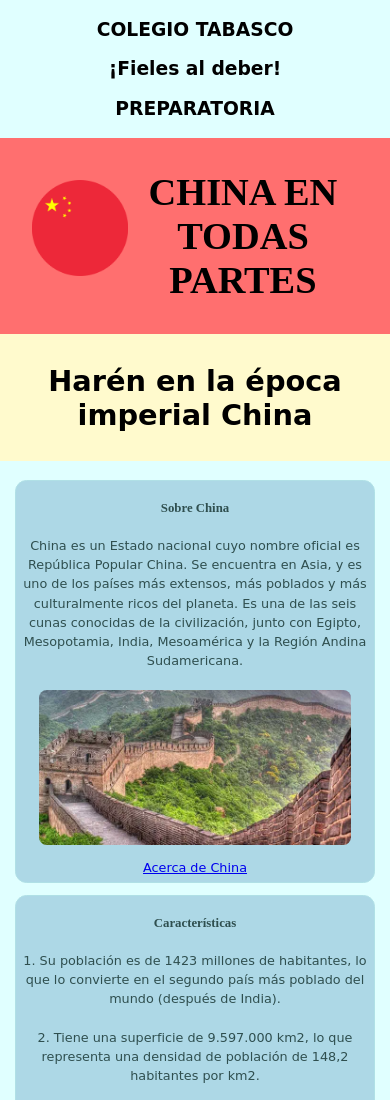
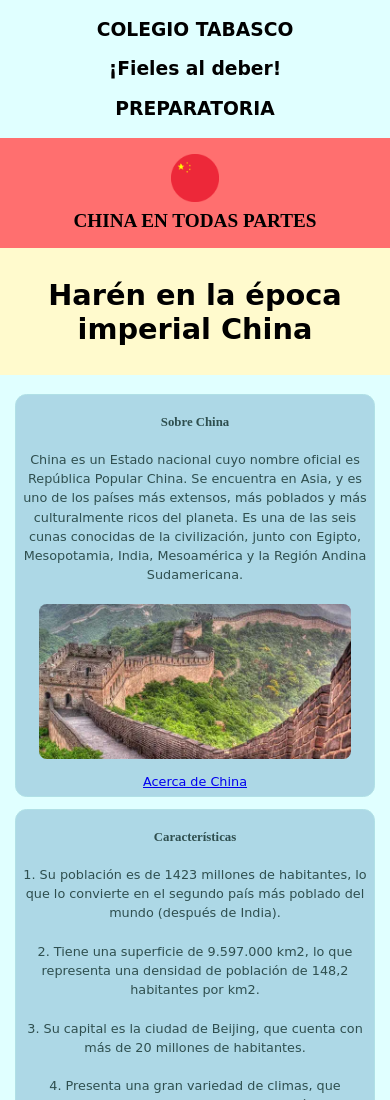
Before and after one commit to paula652/china-en-todas-partes.github.io, a plain HTML site: page index.html in a window 390 px wide. Shown: the top 1100 px of the page. Drawn offline with Linux system fonts and the light colour scheme.

Commit message:
Update estilomenu.css

```diff
--- a/estilomenu.css
+++ b/estilomenu.css
@@ -12,28 +12,30 @@ body {
     color: black;
     display: flex;
     align-items: center;
-    justify-content: space-between;
+    justify-content: center;
     text-align: center;
     position: relative;
-    padding: 1.5em;
+    padding: 1em;
+    width: 100%;
+    box-sizing: border-box;
 }
 
 .left-section {
     display: flex;
     align-items: center;
+    flex-direction: column;
 }
 
 .china-flag {
-    margin-right: 0.5em;
-    width: 4em;
-    height: 4em;
+    width: 3em;
+    height: 3em;
+    margin-right: 0;
+    margin-bottom: 0.5em;
 }
 
 .china-text {
     margin: 0;
-    display: inline-block;
-    vertical-align: middle;
-    font-size: 1.5em;
+    font-size: 1.2em;
 }
 
 .main-header {
@@ -197,13 +199,19 @@ body {
     }
 
     .china-header {
-        font-size: 2.5em;
+        justify-content: space-between;
         padding: 1.5em;
+    }
+
+    .left-section {
+        flex-direction: row;
     }
 
     .china-flag {
         width: 5em;
         height: 5em;
+        margin-right: 0.5em;
+        margin-bottom: 0;
     }
 
     .china-text {
@@ -228,29 +236,3 @@ body {
         margin: 0.5em auto;
     }
 }
-
-@media (max-width: 768px) {
-    .china-header {
-        font-size: 2em;
-        padding: 1em;
-        flex-direction: column;
-        align-items: center;
-    }
-
-    .china-flag {
-        width: 3em;
-        height: 3em;
-        margin-right: 0;
-        margin-bottom: 0.5em;
-    }
-
-    .china-text {
-        font-size: 1.2em;
-    }
-}
-
-@media (max-width: 320px) {
-    .china-flag {
-        display: none;
-    }
-}
```
